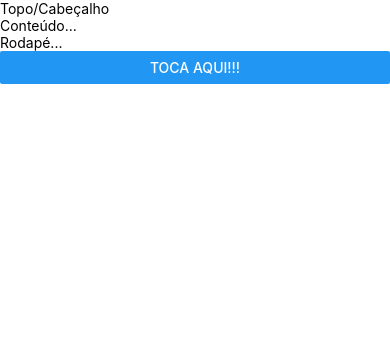
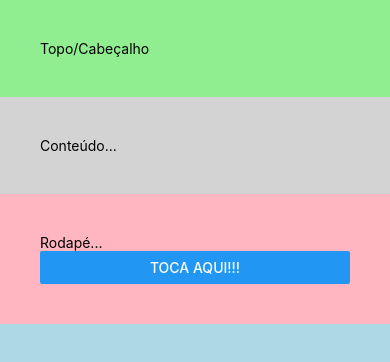
Before and after one commit to PhoenixFoxz/ola-react-native, a React Native app: screen / in a window 390 px wide. Shown: the top 362 px of the page. Built offline with nearby package versions, Linux system fonts and the light colour scheme.

Commit message:
Update App.js

```diff
--- a/App.js
+++ b/App.js
@@ -3,6 +3,7 @@ import {
   Button,
   SafeAreaView,
   StatusBar,
+  StyleSheet,
   Text,
   View,
 } from "react-native";
@@ -15,14 +16,14 @@ export default function App() {
   return (
     <>
       <StatusBar />
-      <SafeAreaView>
-        <View>
+      <SafeAreaView style={estilos.container}>
+        <View style={estilos.cabecalho}>
           <Text>Topo/Cabeçalho</Text>
         </View>
-        <View>
+        <View style={estilos.conteudo}>
           <Text>Conteúdo...</Text>
         </View>
-        <View>
+        <View style={estilos.rodape}>
           <Text>Rodapé...</Text>
           <Button title="Toca aqui!!!" onPress={vai} />
         </View>
@@ -30,3 +31,25 @@ export default function App() {
     </>
   );
 }
+
+const estilos = StyleSheet.create({
+  container: {
+    backgroundColor: "lightblue",
+    flex: 1,
+  },
+
+  cabecalho: {
+    backgroundColor: "lightgreen",
+    padding: 40,
+  },
+
+  conteudo: {
+    backgroundColor: "lightgrey",
+    padding: 40,
+  },
+
+  rodape: {
+    backgroundColor: "lightpink",
+    padding: 40,
+  },
+});
```
